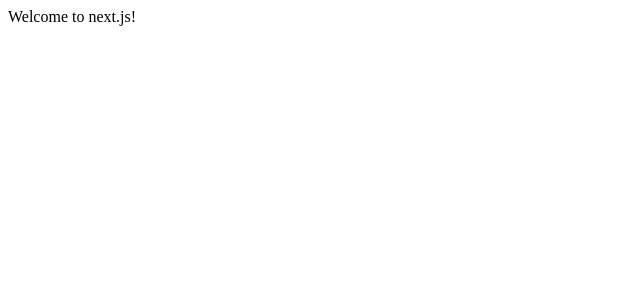
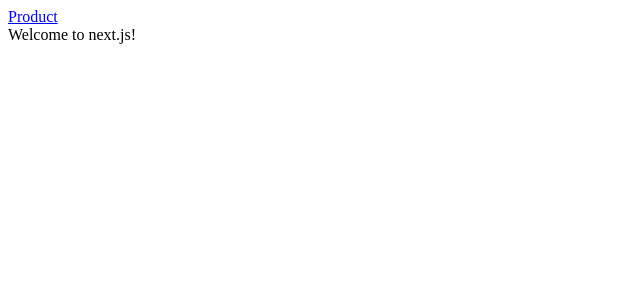
Before and after one commit to eastflag/next-tutorial, a Next.js app: page / in a window 1280 px wide. Shown: the top 300 px of the page, without its empty margins (0-640 px from the left). Built offline with nearby package versions, Linux system fonts and the light colour scheme.

Commit message:
Link 추가

```diff
--- a/pages/index.js
+++ b/pages/index.js
@@ -1 +1,10 @@
-export default () => <div>Welcome to next.js!</div>
+import Link from "next/link";
+import React from "react";
+
+export default () =>
+  <div>
+    <Link href="/product">Product</Link>
+    <div>
+      Welcome to next.js!
+    </div>
+  </div>
```
